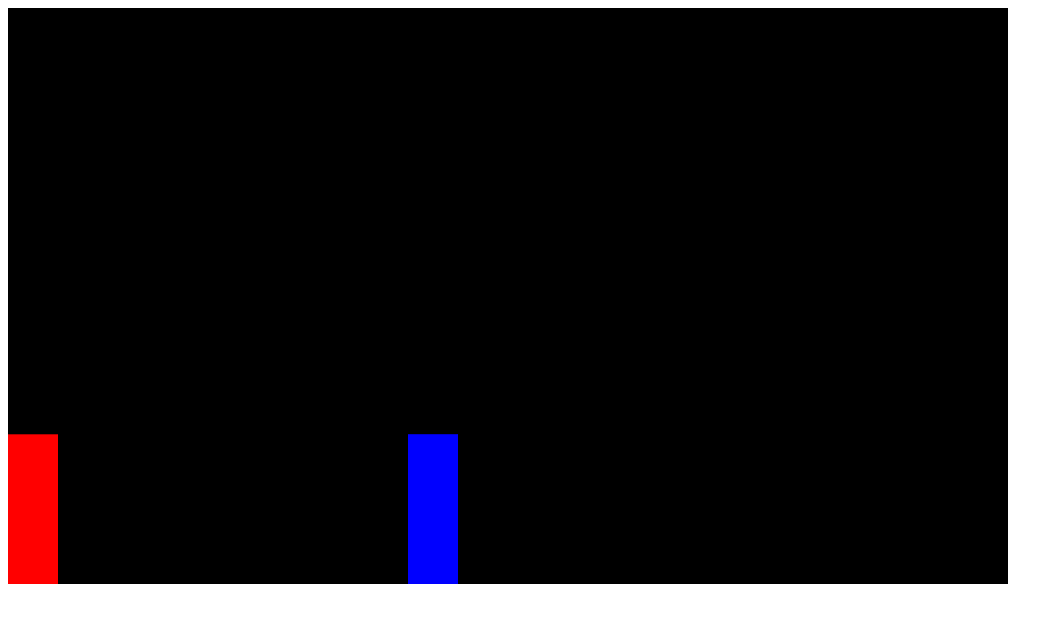
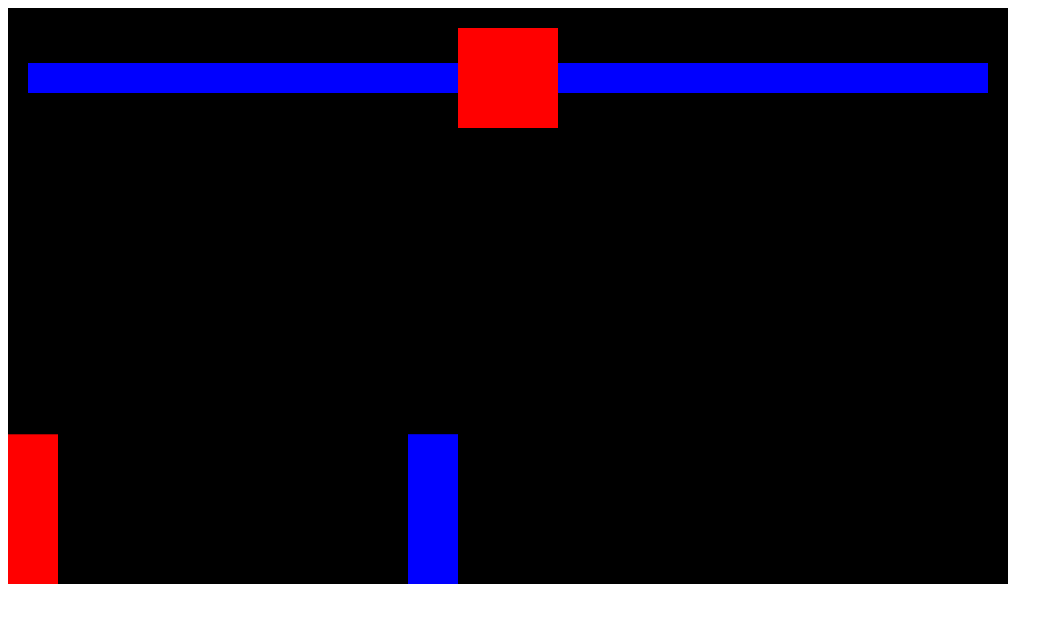
Before and after one commit to Ilyapashayan20/Fighting-Game-with-JavaScript, a plain HTML site: page index.html in a window 1280 px wide. Shown: the whole page, without its empty margins (0-1063 px from the left). Drawn offline with Linux system fonts and the light colour scheme.

Commit message:
Health Bar Interface

```diff
--- a/index.html
+++ b/index.html
@@ -1,3 +1,68 @@
-<title>Fighting Game</title>
-<canvas></canvas>
-<script src="index.js"></script>
+<head>
+    <style>
+      * {
+        box-sizing: border-box;
+      }
+    </style>
+  </head>
+  <body>
+    <!-- red container div -->
+    <div style="position: relative; display: inline-block">
+      <!-- smaller red container div -->
+      <div
+        style="
+          position: absolute;
+          display: flex;
+          width: 100%;
+          align-items: center;
+          padding: 20px;
+        "
+      >
+        <!-- player health -->
+        <div style="position: relative; height: 30px; width: 100%; display: flex; justify-content: flex-end">
+          <div style="background-color: yellow; height: 30px; width: 100%"></div>
+          <div
+            id="playerHealth"
+            style="
+              position: absolute;
+              background: blue;
+              top: 0;
+              right: 0;
+              bottom: 0;
+              width: 100%;
+
+            "
+          ></div>
+        </div>
+
+        <!-- timer -->
+        <div
+          style="
+            background-color: red;
+            width: 100px;
+            height: 100px;
+            flex-shrink: 0;
+          "
+        ></div>
+        <!-- enemy health -->
+        <div style="position: relative; height: 30px; width: 100%">
+          <div style="background-color: yellow; height: 30px"></div>
+          <div
+            id="enemyHealth"
+            style="
+              position: absolute;
+              background: blue;
+              top: 0;
+              right: 0;
+              bottom: 0;
+              left: 0;
+            "
+          ></div>
+        </div>
+        <div></div>
+      </div>
+      <canvas></canvas>
+    </div>
+
+    <script src="index.js"></script>
+  </body>
--- a/index.js
+++ b/index.js
@@ -28,6 +28,7 @@ class Sprite {
     }
     this.color = color
     this.isAttacking
+    this.health = 100
   }
 
   draw() {
@@ -152,7 +153,8 @@ function animate() {
       &&
     player.isAttacking){
         player.isAttacking = false
-      console.log("xpoci");
+        enemy.health -= 10
+        document.querySelector('#enemyHealth').style.width= enemy.health +'%'
 
   }
   if(
@@ -163,7 +165,9 @@ function animate() {
     &&
   enemy.isAttacking){
       enemy.isAttacking = false
-    console.log("xpec tshnamin");
+      player.health -= 10
+        document.querySelector('#playerHealth').style.width= player.health +'%'
+
 
 }
 }
```
